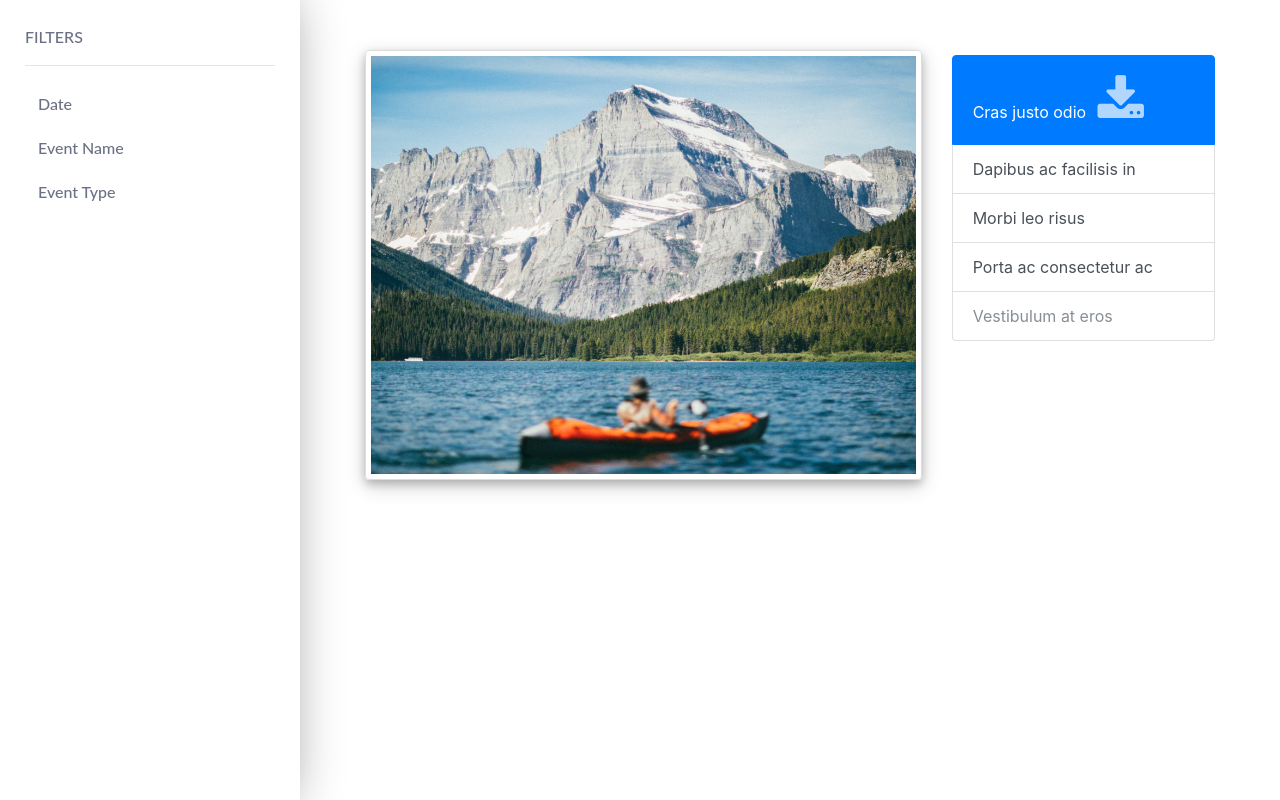
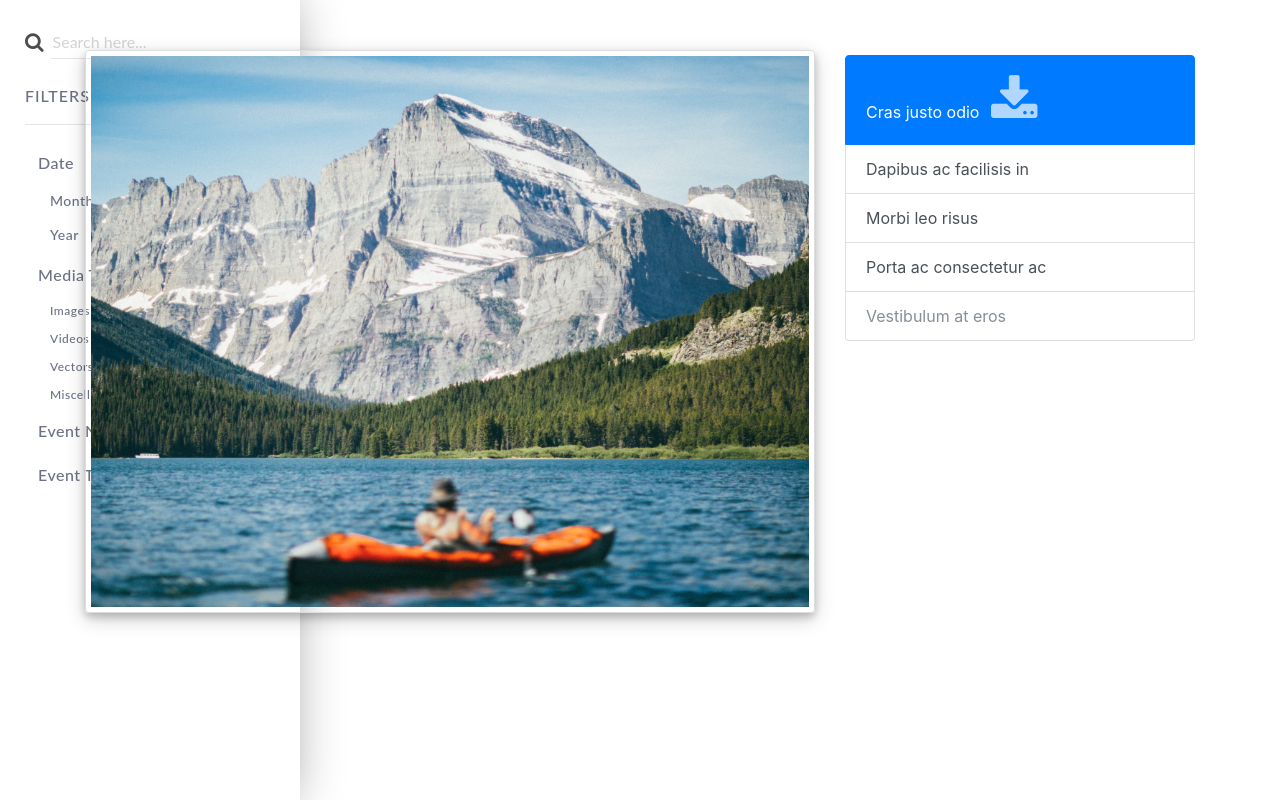
Before and after one commit to raphalviz/Mediabank, a PHP site: page /image.php in a window 1280 px wide. Run offline with PHP 8.4, Linux system fonts and the light colour scheme; some libraries are stand-ins or nearby versions.

Commit message:
more front end

```diff
--- /dev/null
+++ b/js/script.js
@@ -0,0 +1,5 @@
+// $('.infscroll').infiniteScroll({
+//   path: 'page.html',
+//   append: '.card-container',
+//   history: false,
+// });
--- a/partials/footer.php
+++ b/partials/footer.php
@@ -1,3 +1,4 @@
     </div>
+    <script src="js/script.js"></script>
   </body>
 </html>
--- a/generators.php
+++ b/partials/generators.php
@@ -1,7 +1,7 @@
 <?php
   function createImageCard($id, $filepath) {
     $card = '
-    <div class="col-xl-3 col-lg-4 col-md-4">
+    <div class="col-xl-3 col-lg-4 col-md-6 card-container">
       <div class="card">
         <div class="overlay">
           <a href="#"><i class="fa fa-download" aria-hidden="true"></i></a>
@@ -14,4 +14,16 @@
 
     return $card;
   };
+
+  function createFilterCheckbox($text) {
+    $innerHtml = '
+      <li>
+        <div class="right-icon check">
+          <span>' . $text . '</span>
+          <input type="checkbox" name="' . $text . '">
+        </div>
+      </li>';
+
+    return $innerHtml;
+  }
 ?>
--- a/partials/header.php
+++ b/partials/header.php
@@ -9,7 +9,11 @@
     <link rel="stylesheet" href="stylesheet/styles.css">
     <link rel="stylesheet" href="stylesheet/fa/css/font-awesome.min.css">
     <!-- FOR DEVELOPMENT ONLY, SWITCH TO MINIFIED AFTER -->
-    <script src="js/lib/vue.js"></script>
+    <!-- <script src="js/lib/vue.js"></script> -->
+    <script src="https://ajax.googleapis.com/ajax/libs/jquery/3.2.1/jquery.min.js"></script>
+    <script src="https://unpkg.com/infinite-scroll@3/dist/infinite-scroll.pkgd.min.js"></script>
+    <script src="https://cdnjs.cloudflare.com/ajax/libs/popper.js/1.12.3/umd/popper.min.js" integrity="sha384-vFJXuSJphROIrBnz7yo7oB41mKfc8JzQZiCq4NCceLEaO4IHwicKwpJf9c9IpFgh" crossorigin="anonymous"></script>
+    <script src="https://maxcdn.bootstrapcdn.com/bootstrap/4.0.0-beta.2/js/bootstrap.min.js" integrity="sha384-alpBpkh1PFOepccYVYDB4do5UnbKysX5WZXm3XxPqe5iKTfUKjNkCk9SaVuEZflJ" crossorigin="anonymous"></script>
   </head>
   <body>
     <!-- <nav class="navbar navbar-light bg-light justify-content-between">
@@ -20,18 +24,7 @@
       </form>
     </nav> -->
     <div id="main">
-      <div id="sidebar">
-        <div class="sb content">
-          <ul class="options">
-            <li>FILTERS</li>
-            <hr>
-            <li>
-              <ul class="filters">
-                <li>Date</li>
-                <li>Event Name</li>
-                <li>Event Type</li>
-              </ul>
-            </li>
-          </ul>
-        </div>
-      </div>
+      <?php
+        include "generators.php";
+        include "sidebar.php";
+      ?>
--- /dev/null
+++ b/partials/sidebar.php
@@ -0,0 +1,75 @@
+<div id="sidebar">
+  <div class="content">
+    <div class="searchbar">
+      <i class="fa fa-search" aria-hidden="true"></i>
+      <input class="search" type="text" placeholder="Search here...">
+    </div>
+    <ul class="options">
+      <li>FILTERS</li>
+      <hr>
+      <li>
+        <ul class="filters">
+          <li>Date</li>
+            <ul>
+              <li class="sub-filter">
+                <div class="right-icon drop" data-toggle="collapse" data-target="#months">
+                  <div class="title">
+                    Month
+                  </div>
+                  <span class="icon">
+                    +
+                  </span>
+                </div>
+              </li>
+              <div id="months" class="collapse sub-dropdown">
+                <ul>
+                  <?php
+                    $months = array('January', 'February', 'March', 'April', 'May', 'June', 'July', 'August', 'September', 'October', 'November', 'December');
+
+                    foreach ($months as $month) {
+                      echo createFilterCheckbox($month);
+                    }
+                  ?>
+                </ul>
+              </div>
+              <li class="sub-filter">
+                <div class="right-icon drop" data-toggle="collapse" data-target="#years">
+                  <div class="title">
+                    Year
+                  </div>
+                  <span class="icon">
+                    +
+                  </span>
+                </div>
+              </li>
+              <div id="years" class="collapse sub-dropdown">
+                <ul>
+                <?php
+                  $years = array('2013', '2014', '2015', '2016', '2017');
+
+                  foreach ($years as $year) {
+                    echo createFilterCheckbox($year);
+                  }
+                ?>
+                </ul>
+              </div>
+            </ul>
+          <li>Media Type</li>
+          <div class="sub-dropdown">
+            <ul>
+              <?php
+                $mediaTypes = array('Images', 'Videos', 'Vectors', 'Miscellaneous');
+
+                foreach ($mediaTypes as $type) {
+                  echo createFilterCheckbox($type);
+                }
+              ?>
+            </ul>
+          </div>
+          <li>Event Name</li>
+          <li>Event Type</li>
+        </ul>
+      </li>
+    </ul>
+  </div>
+</div>
--- a/stylesheet/styles.css
+++ b/stylesheet/styles.css
@@ -4,37 +4,88 @@
   width: 100%; }
 
 #sidebar {
+  position: fixed;
   float: left;
+  height: 100vh;
   width: 100%;
   min-width: 300px;
   max-width: 300px;
   min-height: 100vh;
   -webkit-box-shadow: -13px 0px 50px 0px #888;
   box-shadow: -13px 0px 50px 0px #888; }
+  #sidebar .searchbar {
+    display: flex;
+    justify-content: flex-start;
+    margin: 25px; }
+    #sidebar .searchbar i {
+      margin-left: 0 !important;
+      font-size: 20px !important;
+      color: black; }
+    #sidebar .searchbar input[type=text] {
+      flex-grow: 1;
+      color: #6b7184;
+      font-family: "Lato", Arial, Helvetica, sans-serif;
+      border: none;
+      border-bottom: solid 1px rgba(0, 0, 0, 0.1); }
+    #sidebar .searchbar ::-webkit-input-placeholder {
+      /* Chrome/Opera/Safari */
+      color: lightgray; }
+    #sidebar .searchbar ::-moz-placeholder {
+      /* Firefox 19+ */
+      color: lightgray; }
+    #sidebar .searchbar :-ms-input-placeholder {
+      /* IE 10+ */
+      color: lightgray; }
+    #sidebar .searchbar :-moz-placeholder {
+      /* Firefox 18- */
+      color: lightgray; }
+    #sidebar .searchbar input[type=text]:focus {
+      outline: none; }
   #sidebar .options {
+    max-height: calc(100vh - 110px);
+    overflow: scroll;
     font-family: "Lato", Arial, Helvetica, sans-serif;
     list-style-type: none;
-    padding-left: 0; }
+    padding-left: 0;
+    padding-right: 25px;
+    margin: 25px 0 25px 25px; }
+    #sidebar .options ul {
+      list-style-type: none; }
     #sidebar .options > li {
+      letter-spacing: 1px;
       font-weight: 500;
       color: #6b7184; }
-    #sidebar .options ul {
-      list-style-type: none; }
     #sidebar .options .filters {
       padding-left: 3px; }
+      #sidebar .options .filters a:hover {
+        text-decoration: none; }
+      #sidebar .options .filters ul {
+        padding-left: 17px; }
+        #sidebar .options .filters ul .sub-filter {
+          padding: 5px; }
       #sidebar .options .filters li {
         padding: 10px;
+        letter-spacing: 0.5px;
         transition: all .2s ease-in-out; }
-        #sidebar .options .filters li:hover {
-          background-color: #b8d8e2; }
-
-.sb.content {
-  margin: 25px; }
+      #sidebar .options .filters .right-icon {
+        display: flex;
+        justify-content: space-between;
+        cursor: pointer; }
+        #sidebar .options .filters .right-icon .title {
+          font-size: 14px; }
+        #sidebar .options .filters .right-icon.check {
+          transition: all .2s ease-in-out; }
+          #sidebar .options .filters .right-icon.check:hover {
+            background-color: #b8d8e2; }
+      #sidebar .options .filters .sub-dropdown ul li {
+        font-size: 12px;
+        padding: 5px; }
 
 #content {
+  position: relative;
+  margin-left: 300px;
   width: 100%;
-  max-width: 100%;
-  position: relative; }
+  max-width: 100%; }
   #content .controls {
     position: absolute;
     bottom: 0;
--- a/stylesheet/styles.scss
+++ b/stylesheet/styles.scss
@@ -11,46 +11,137 @@ $sideblue: #6b7184;
 }
 
 #sidebar {
+  position: fixed;
   float: left;
+
+  height: 100vh;
   width: 100%;
   min-width: 300px;
   max-width: 300px;
   min-height: 100vh;
+
   -webkit-box-shadow: -13px 0px 50px 0px #888;
   box-shadow: -13px 0px 50px 0px #888;
+
+  .searchbar {
+    display: flex;
+    justify-content: flex-start;
+    margin: 25px;
+
+    i {
+      margin-left: 0 !important;
+      font-size: 20px !important;
+      color: black;
+    }
+
+    input[type=text] {
+      flex-grow: 1;
+      color: $sideblue;
+
+      font-family: "Lato", Arial, Helvetica, sans-serif;
+
+      border: none;
+      border-bottom: solid 1px rgba(0, 0, 0, 0.1);
+
+    }
+
+    ::-webkit-input-placeholder { /* Chrome/Opera/Safari */
+      color: lightgray;
+    }
+    ::-moz-placeholder { /* Firefox 19+ */
+      color: lightgray;
+    }
+    :-ms-input-placeholder { /* IE 10+ */
+      color: lightgray;
+    }
+    :-moz-placeholder { /* Firefox 18- */
+      color: lightgray;
+    }
+
+    input[type=text]:focus {
+      outline: none;
+    }
+  }
+
   .options {
+    max-height: calc(100vh - 110px);
+    overflow: scroll;
+    font-family: "Lato", Arial, Helvetica, sans-serif;
+    list-style-type: none;
+    padding-left: 0;
+    padding-right: 25px;
+    margin: 25px 0 25px 25px;
+
+    ul {
+      list-style-type: none;
+    }
+
     & > li {
+      letter-spacing: 1px;
       font-weight: 500;
       color: $sideblue;
     }
-    font-family: "Lato", Arial, Helvetica, sans-serif;
-    list-style-type: none;
-    padding-left: 0;
-    ul {
-      list-style-type: none;
-    }
+
     .filters {
       padding-left: 3px;
+
+      a:hover {
+        text-decoration: none;
+      }
+
+      ul {
+        padding-left: 17px;
+
+        .sub-filter {
+          padding: 5px;
+        }
+      }
+
       li {
         padding: 10px;
+        letter-spacing: 0.5px;
+
         transition: all .2s ease-in-out;
-        &:hover {
-          background-color: rgb(184, 216, 226);
+      }
+
+      .right-icon {
+        display: flex;
+        justify-content: space-between;
+
+        cursor: pointer;
+
+        .title {
+          font-size: 14px;
+        }
+
+        &.check {
+          transition: all .2s ease-in-out;
+
+          &:hover {
+            background-color:rgb(184, 216, 226);
+          }
+        }
+      }
+
+      .sub-dropdown {
+        ul {
+          li {
+            font-size: 12px;
+            padding: 5px;
+          }
         }
       }
     }
   }
-
 }
 
-.sb.content {
-  margin: 25px;
-}
 
 #content {
+  position: relative;
+  margin-left: 300px;
+
   width: 100%;
   max-width: 100%;
-  position: relative;
 
   .controls {
     position: absolute;
@@ -99,10 +190,12 @@ $sideblue: #6b7184;
 .photo-card {
   max-width: 250px;
   max-height: 200px;
+
   .thumbnail {
     height: 150px;
     width: 100%;
     overflow: hidden;
+
     img {
       height: 150px;
       width: 100%;
@@ -113,6 +206,7 @@ $sideblue: #6b7184;
 .spec.content {
   width: 100%;
   margin: 50px;
+
   .options {
     @media (min-width: 992px) {
       margin-top:15px;
```
Also changed, not shown: index.php (+18 -16 lines).
